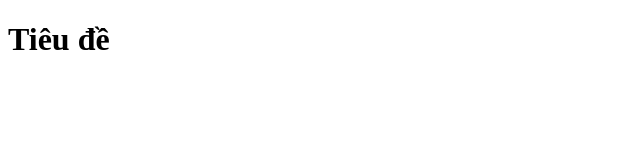
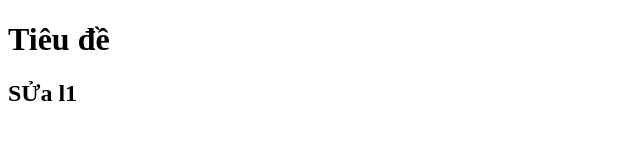
Before and after one commit to bigbag589/duan06, a plain HTML site: page index.html in a window 1280 px wide. Shown: the whole page, without its empty margins (0-640 px from the left). Drawn offline with Linux system fonts and the light colour scheme.

Commit message:
1 sửa lần 1

```diff
--- a/index.html
+++ b/index.html
@@ -7,5 +7,6 @@
 </head>
 <body>
    <h1>Tiêu đề</h1>
+   <h2>SỬa l1</h2>
 </body>
 </html>
```
